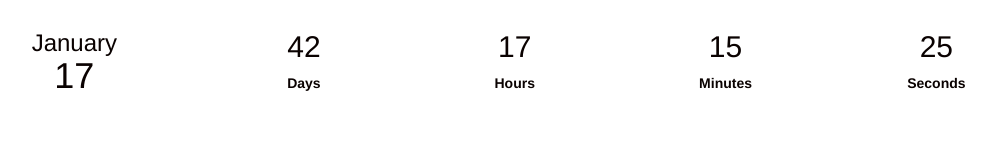
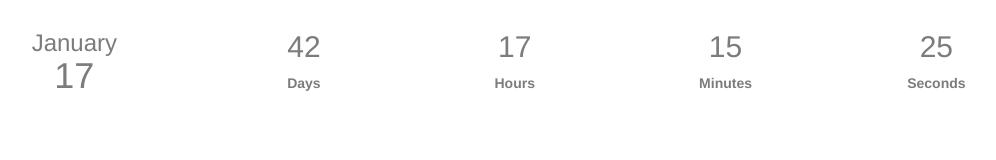
Before and after one commit to AnilVarghese/countdown, a plain HTML site: page purple_countdown.html in a window 1280 px wide. Shown: the whole page, without its empty margins (129-1125 px from the left). Drawn offline with nearby package versions, Linux system fonts and the light colour scheme.

Commit message:
text color changed

```diff
--- a/purple_countdown.html
+++ b/purple_countdown.html
@@ -28,7 +28,7 @@
                 height:100%;
                 padding:10px 0;
                 background-color:#ffffff;
-                color:#0a0201;
+                color:rgb(124, 124, 124);
                 border-radius:0px;'>
         <div class='row'>
             <div class='hidden-xs col-sm-1'></div> <!-- spacer -->
```
